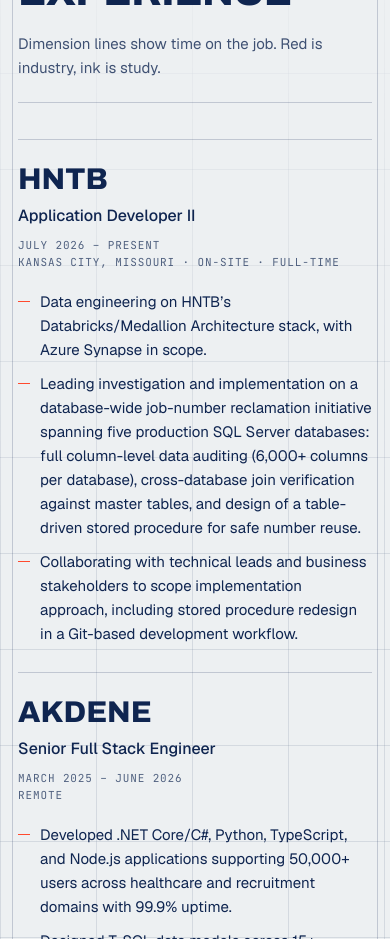
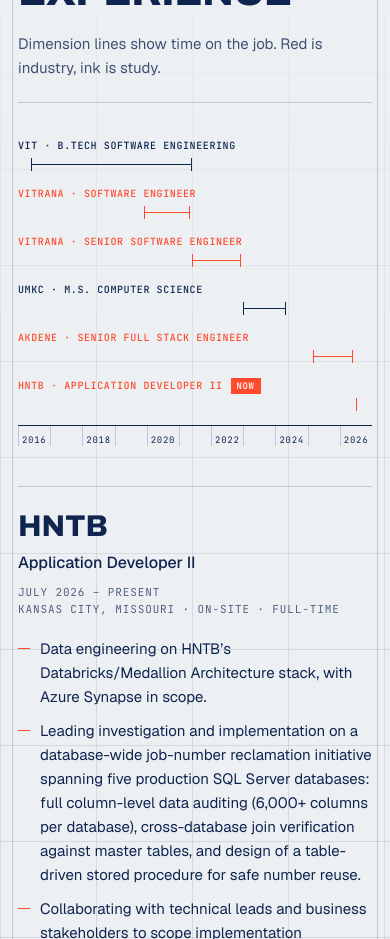
Before and after one commit to Prudhvicharan/re-portfolio, a Next.js app: page / in a window 390 px wide. Shown: the part 4720-5659 px from the top of the page. Built offline with nearby package versions, Linux system fonts and the light colour scheme.

Commit message:
fix: show the experience timeline on phones

```diff
--- a/app/globals.css
+++ b/app/globals.css
@@ -360,7 +360,13 @@
   .flow-compact li + li::before { content: "→"; color: var(--red); }
   .flow-compact .is-key { color: var(--red); }
   .detail dl > div { grid-template-columns: minmax(0, 1fr); gap: 4px; }
-  .chart { display: none; }
+  /* Timeline on phones: label on its own line, dimension line beneath, every other year on the axis. */
+  .chart-rows { gap: 18px; }
+  .span { height: auto; padding-bottom: 16px; }
+  .span-label, .span-label[style] { position: static; display: block; white-space: normal; font-size: 10px; line-height: 1.4; }
+  .span-bar { top: auto; bottom: 4px; }
+  .chart-axis span:nth-child(even) { color: transparent; }
+  .chart-axis span { padding-left: 3px; font-size: 9px; }
   .bom { grid-template-columns: 1fr; }
   .rfi-row { grid-template-columns: 1fr; }
   .rfi-row .field + .field { border-left: 0; }
```
